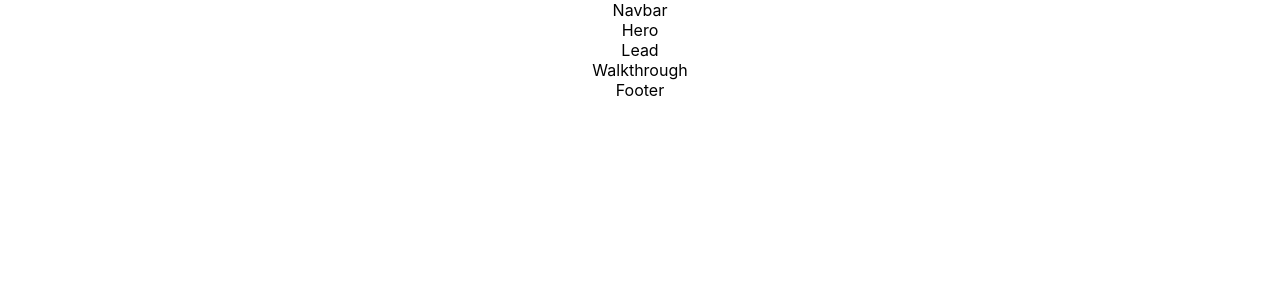
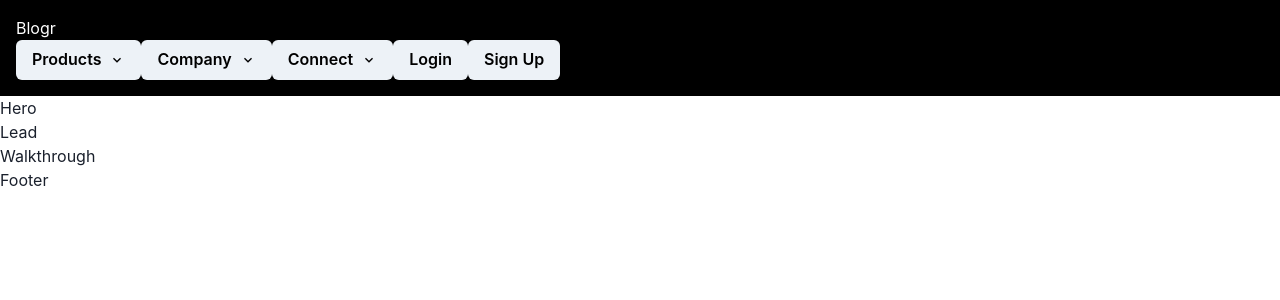
Before and after one commit to WilliamLa59/WebMockups, a React (Create React App) app in the folder blogr-landing-page/: page / in a window 1280 px wide. Shown: the top 300 px of the page. Built offline with nearby package versions, Linux system fonts and the light colour scheme.

Commit message:
basic nav in place
-functionality done(dropdown menus + icons)
- just needs styling

```diff
--- a/blogr-landing-page/package.json
+++ b/blogr-landing-page/package.json
@@ -3,9 +3,14 @@
   "version": "0.1.0",
   "private": true,
   "dependencies": {
+    "@chakra-ui/icons": "^1.1.7",
+    "@chakra-ui/react": "^1.8.6",
+    "@emotion/react": "^11.8.1",
+    "@emotion/styled": "^11.8.1",
     "@testing-library/jest-dom": "^5.16.2",
     "@testing-library/react": "^12.1.3",
     "@testing-library/user-event": "^13.5.0",
+    "framer-motion": "^6.2.8",
     "react": "^17.0.2",
     "react-dom": "^17.0.2",
     "react-scripts": "5.0.0",
--- a/blogr-landing-page/src/App.css
+++ b/blogr-landing-page/src/App.css
@@ -1,5 +1,4 @@
 .App {
-  text-align: center;
 }
 
 .App-logo {
--- a/blogr-landing-page/src/App.js
+++ b/blogr-landing-page/src/App.js
@@ -1,4 +1,5 @@
 import './App.css';
+import { ChakraProvider } from '@chakra-ui/react'
 import { Footer } from './components/Footer';
 import { Hero } from './components/Hero';
 import { Lead } from './components/Lead';
@@ -8,11 +9,13 @@ import { Walkthrough } from './components/Walkthrough';
 function App() {
   return (
     <div className="App">
+      <ChakraProvider>
       <Navbar/>
       <Hero/>
       <Lead/>
       <Walkthrough/>
       <Footer/>
+      </ChakraProvider>
     </div>
   );
 }
--- a/blogr-landing-page/src/components/Navbar.jsx
+++ b/blogr-landing-page/src/components/Navbar.jsx
@@ -1,7 +1,62 @@
+import { Box,Text, Button, ButtonGroup, Menu, MenuButton,  MenuList, MenuItem,} from '@chakra-ui/react'
+import {ChevronDownIcon, ChevronUpIcon} from "@chakra-ui/icons"
 import React from 'react'
 
 export const Navbar = () => {
   return (
-    <div>Navbar</div>
+    <div>
+      <Box bg="black" w="100%" p={4} color="black">
+        <Text color="white">
+          Blogr
+        </Text>
+
+        <Menu >
+          {({ isOpen }) => (
+            <>
+              <MenuButton isActive={isOpen} as={Button} rightIcon={isOpen? <ChevronUpIcon/>:<ChevronDownIcon />}>
+                Products
+              </MenuButton>
+              <MenuList>
+                <MenuItem>Product 1</MenuItem>
+                <MenuItem>Product 2</MenuItem>
+                <MenuItem>Product 3</MenuItem>
+              </MenuList>
+            </>
+          )}
+        </Menu>
+        <Menu >
+          {({ isOpen }) => (
+            <>
+              <MenuButton isActive={isOpen} as={Button} rightIcon={isOpen? <ChevronUpIcon/>:<ChevronDownIcon />}>
+                Company
+              </MenuButton>
+              <MenuList>
+                <MenuItem>About Us</MenuItem>
+                <MenuItem>Team</MenuItem>
+                <MenuItem>FAQ</MenuItem>
+              </MenuList>
+            </>
+          )}
+        </Menu>
+        <Menu >
+          {({ isOpen }) => (
+            <>
+              <MenuButton isActive={isOpen} as={Button} rightIcon={isOpen? <ChevronUpIcon/>:<ChevronDownIcon />}>
+                Connect
+              </MenuButton>
+              <MenuList>
+                <MenuItem>Contact</MenuItem>
+                <MenuItem>Newsletter</MenuItem>
+                <MenuItem>LinkedIn</MenuItem>
+              </MenuList>
+            </>
+          )}
+        </Menu>
+
+        <Button>Login</Button>
+        <Button>Sign Up</Button>
+      </Box>
+
+    </div>
   )
 }
```
Also changed, not shown: 1 other file (tests, documents, lock files or other folders).
